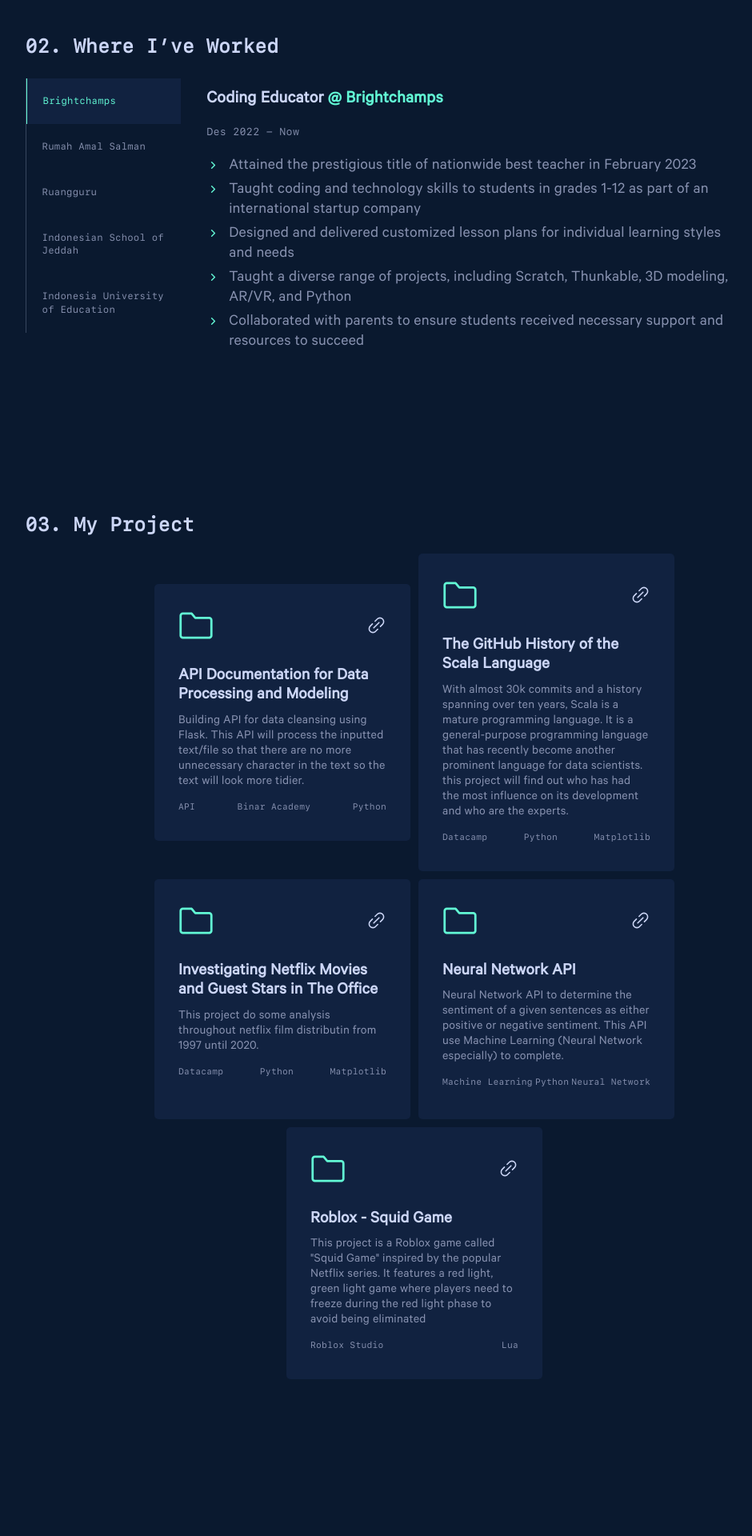
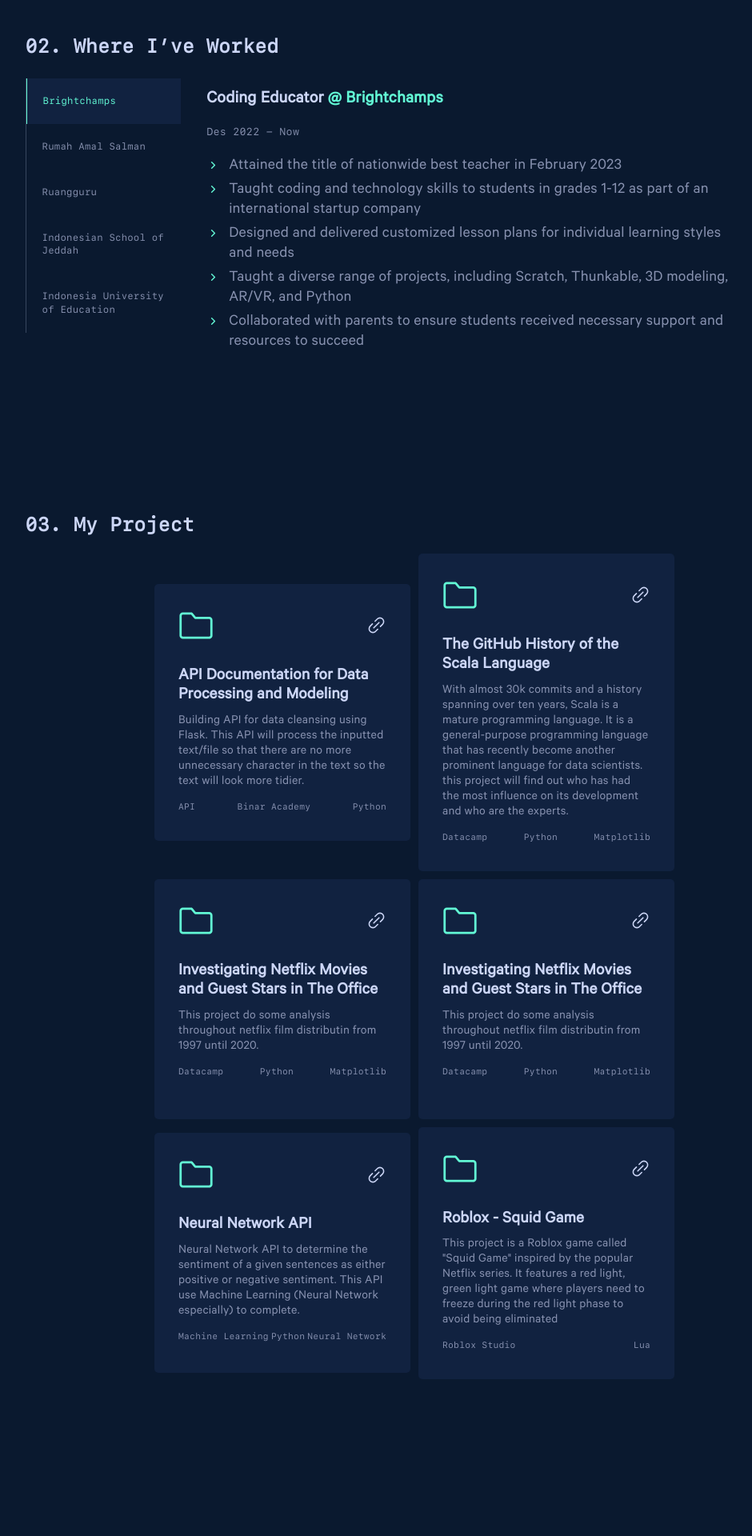
Before and after one commit to muhammadabidd/portfolio, a PHP site: page / in a window 1280 px wide. Shown: the part 1581-3501 px from the top of the page at 80% size, without its empty margins (122-1062 px from the left). Run offline with PHP 8.4, Linux system fonts and the light colour scheme; some web fonts are replaced.

Commit message:
Connected to PHP

```diff
--- /dev/null
+++ b/card.php
@@ -0,0 +1,30 @@
+<div class="flexbox-item flexbox-item-3">
+                <a href="https://github.com/muhammadabidd/DataCamp_Investigating-Netflix-Movies-and-Guest-Stars-in-The-Office" target="_blank">
+                    <div class="flexbox-atasbawah">
+                        <div class="gambar-inline">
+                            <img class="image-filter" src="img/svg/folder.svg" style="height: 44px; width: 44px;" alt="">
+                            <img class = "outside-link" src="img/svg/link.svg" style="height: 25px; width: 25px;" alt="">
+                        </div>
+                        <h4 class="flexbox-header">Investigating Netflix Movies and Guest  Stars in The Office</h4>
+                        <p class="flexbox-text">This project do some analysis throughout netflix film distributin from 1997 until 2020. </p>
+                    </div>
+                    <div class="flexbox-atasbawah">
+                        <div class="project-tag">
+                            <ul>
+                                <?php
+
+                                // foreach ($variable as $key => $value) {
+                                //     # code...
+                                //     echo " ";
+                                // }
+
+                                ?>
+                                <li>Datacamp</li>
+                                <li>Python</li>
+                                <li>Matplotlib</li>
+
+                            </ul>
+                        </div>
+                    </div>
+                </a>
+</div>
--- a/index.php
+++ b/index.php
@@ -121,7 +121,7 @@
                     <h4>Coding Educator <span class="green">@ Brightchamps</span></h4>
                     <p class="time">Des 2022 - Now</p>
                     <ul class="jobdesk ">
-                        <li><span class="list text-panjang" > Attained the prestigious title of nationwide best teacher in February 2023</span></li>
+                        <li><span class="list text-panjang" > Attained the  title of nationwide best teacher in February 2023</span></li>
                         <li><span class='list text-panjang' > Taught coding and technology skills to students in grades 1-12 as part of an international startup company</span></li>
                         <li><span class="list text-panjang" > Designed and delivered customized lesson plans for individual learning styles and needs</span></li>
                         <li><span class="list text-panjang" > Taught a diverse range of projects, including Scratch, Thunkable, 3D modeling, AR/VR, and Python</span></li>
@@ -268,6 +268,10 @@
                 </a>
                 </div>
 
+                <?php
+                include("card.php");
+                ?>
+
 
                 <div class="flexbox-item flexbox-item-4">
                     <a href="https://github.com/muhammadabidd/PlatinumChallenge-Kelompok02" target="_blank">
--- /dev/null
+++ b/test.php
@@ -0,0 +1,5 @@
+<?php
+echo"Abid sangat kasep full";
+
+
+?>
```
Also changed, not shown: json1.json (added, +15 -0 lines).
